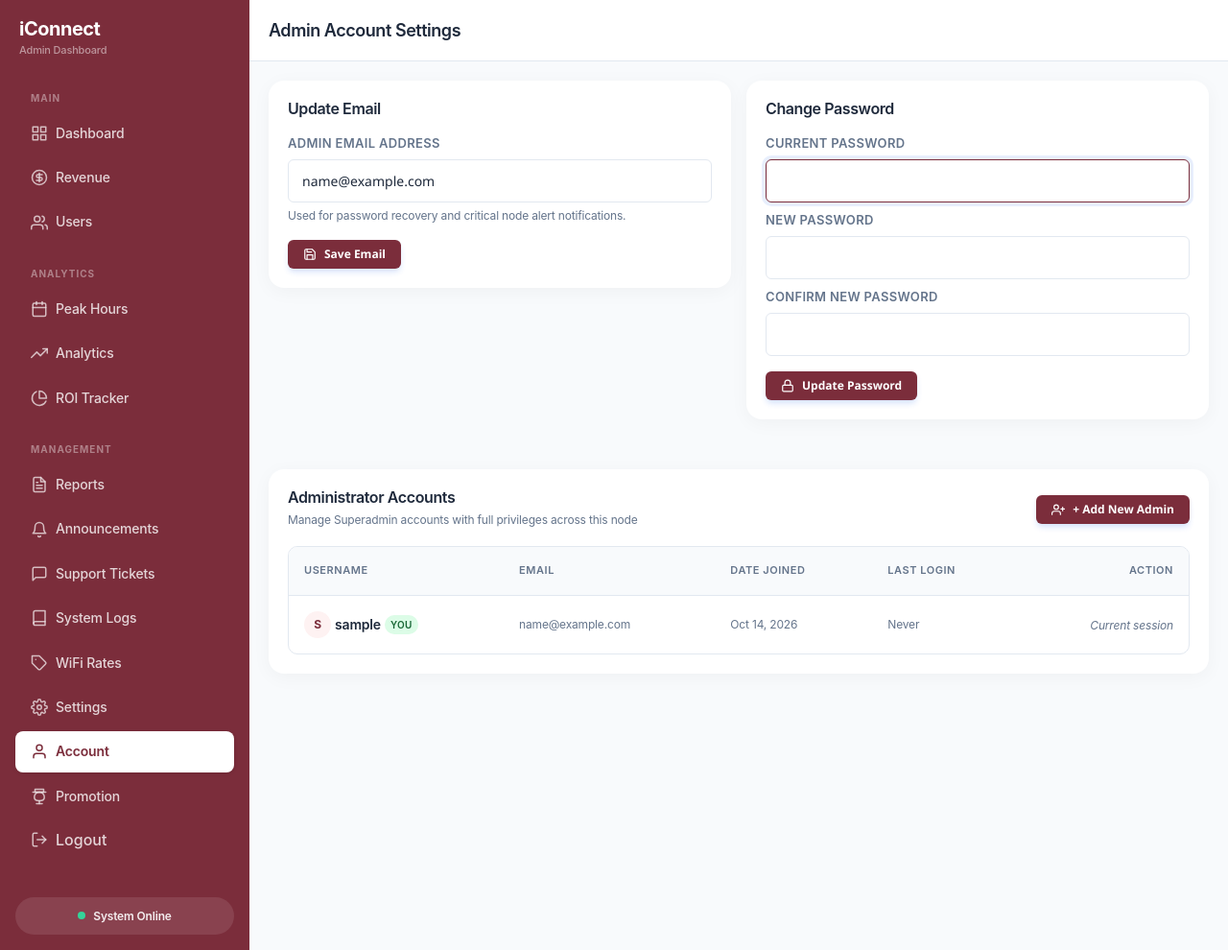
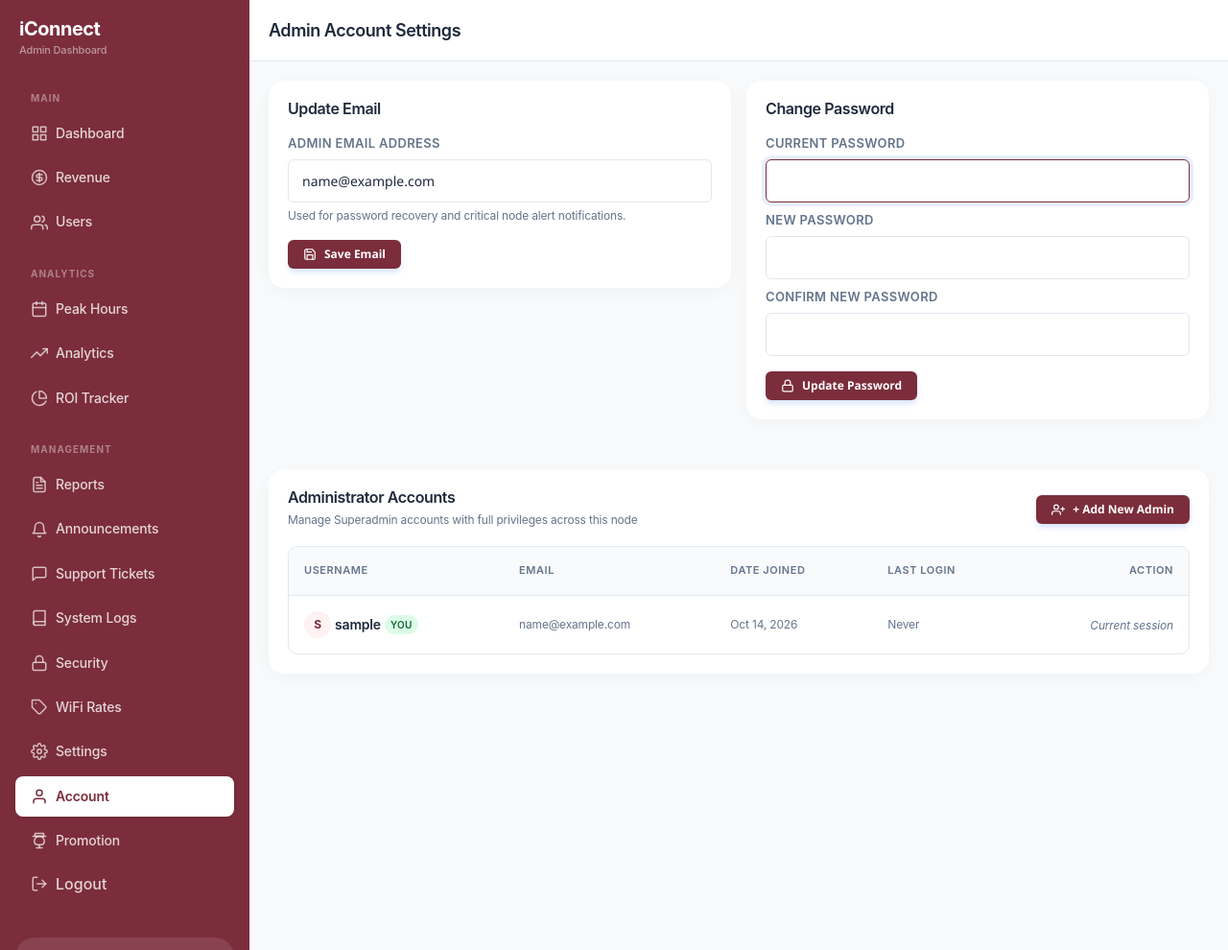
Before and after one commit to loricohenrian/iConnect, a Django app: page /iconnect-ops/account/ in a window 1280 px wide. Shown: the whole page at 96% size. Run offline with Django 4.2, Linux system fonts and the light colour scheme; the visitor is signed in with stand-in values (Sample User, id 1); data comes from the database, SQL or seed files in the repository; data that the repository does not hold is empty; parts of the project's set-up code (start-up, migrations or seed data) failed here and were passed over.

Commit message:
fix(dashboard): restore Security in admin sidebar

```diff
--- a/templates/base_dashboard.html
+++ b/templates/base_dashboard.html
@@ -77,6 +77,13 @@
                 <a href="{% url 'dashboard:logs' %}" class="nav-item {% if active_page == 'logs' %}active{% endif %}" id="nav-logs">
                     <svg width="18" height="18" viewBox="0 0 24 24" fill="none" stroke="currentColor" stroke-width="2" stroke-linecap="round" stroke-linejoin="round"><path d="M4 19.5A2.5 2.5 0 0 1 6.5 17H20"></path><path d="M6.5 2H20v20H6.5A2.5 2.5 0 0 1 4 19.5v-15A2.5 2.5 0 0 1 6.5 2z"></path></svg>
                     <span>System Logs</span>
+                </a>
+                <a href="{% url 'dashboard:security' %}" class="nav-item {% if active_page == 'security' %}active{% endif %}" id="nav-security">
+                    <svg width="18" height="18" viewBox="0 0 24 24" fill="none" stroke="currentColor" stroke-width="2" stroke-linecap="round" stroke-linejoin="round"><rect x="3" y="11" width="18" height="11" rx="2" ry="2"></rect><path d="M7 11V7a5 5 0 0 1 10 0v4"></path></svg>
+                    <span>Security</span>
+                    {% if new_security_alerts_count > 0 %}
+                    <span class="badge" style="margin-left: auto; font-size: 11px; padding: 2px 6px; border-radius: 10px; background: #ef4444; color: #fff; font-weight: 700;">{{ new_security_alerts_count }}</span>
+                    {% endif %}
                 </a>
                 <a href="{% url 'dashboard:plans' %}" class="nav-item {% if active_page == 'plans' %}active{% endif %}" id="nav-plans">
                     <svg width="18" height="18" viewBox="0 0 24 24" fill="none" stroke="currentColor" stroke-width="2" stroke-linecap="round" stroke-linejoin="round"><path d="M20.59 13.41l-7.17 7.17a2 2 0 0 1-2.83 0L2 12V2h10l8.59 8.59a2 2 0 0 1 0 2.82z"></path><line x1="7" y1="7" x2="7.01" y2="7"></line></svg>
```
Also changed, not shown: dashboard/tests.py (+4 -3 lines).
